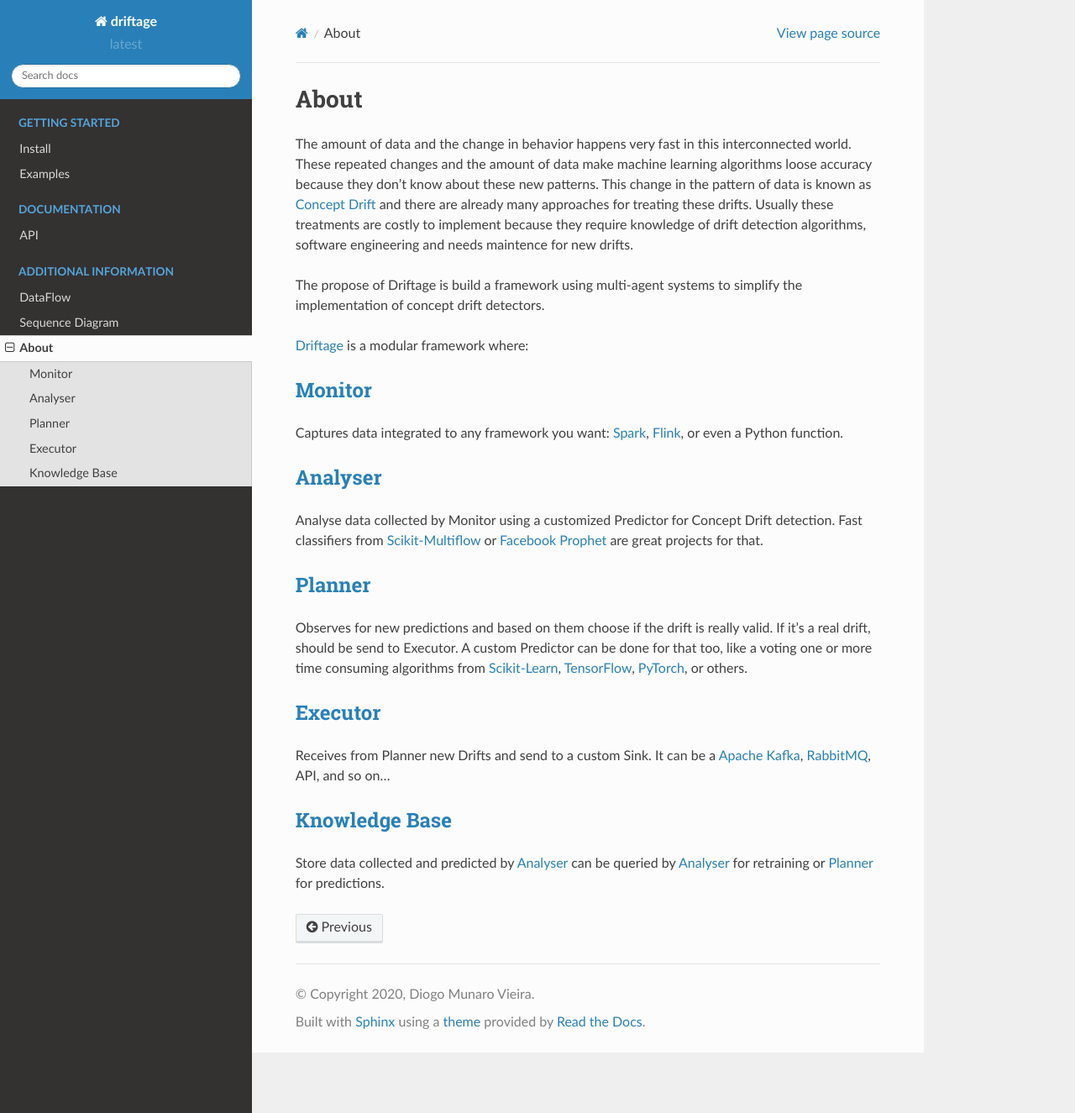
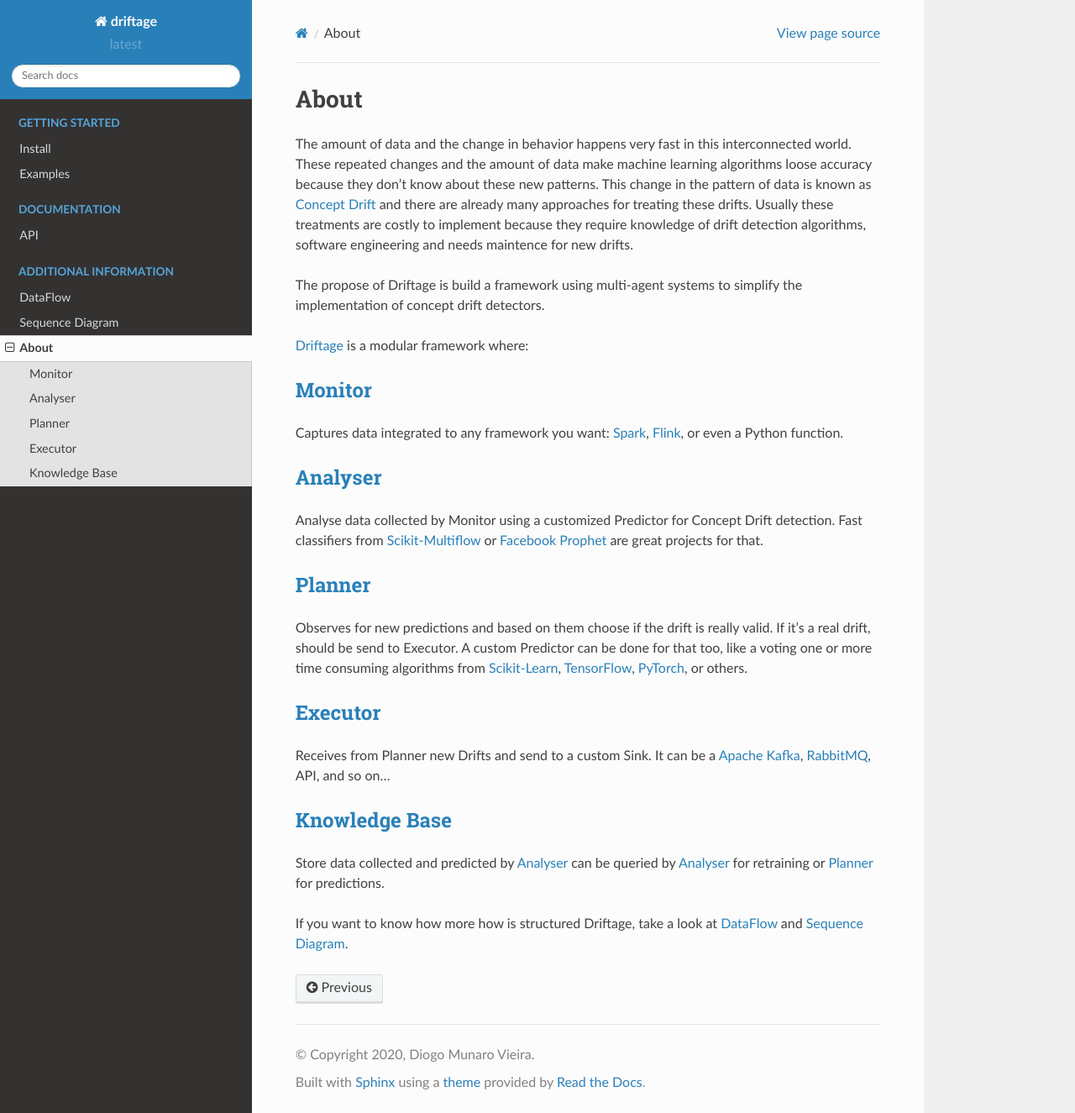
Before and after one commit to dmvieira/driftage, a Sphinx documentation site: the page built from doc/about.rst, in a window 1280 px wide and 1325 px high. Shown: the whole window at 84% size. Built offline with Sphinx 7.4.7 and the Read the Docs theme 2.0.0, drawn with Linux system fonts in a browser that asks for light colours.

Commit message:
Adding links to about too

```diff
--- a/doc/about.rst
+++ b/doc/about.rst
@@ -40,3 +40,5 @@ Receives from Planner new Drifts and send to a custom Sink. It can be a `Apache
 -----------------------------------
 Store data collected and predicted by :doc:`driftage.analyser` can be queried by
 :doc:`driftage.analyser` for retraining or :doc:`driftage.planner` for predictions.
+
+If you want to know how more how is structured Driftage, take a look at :doc:`dataflow` and :doc:`sequence_diagram`.
```
